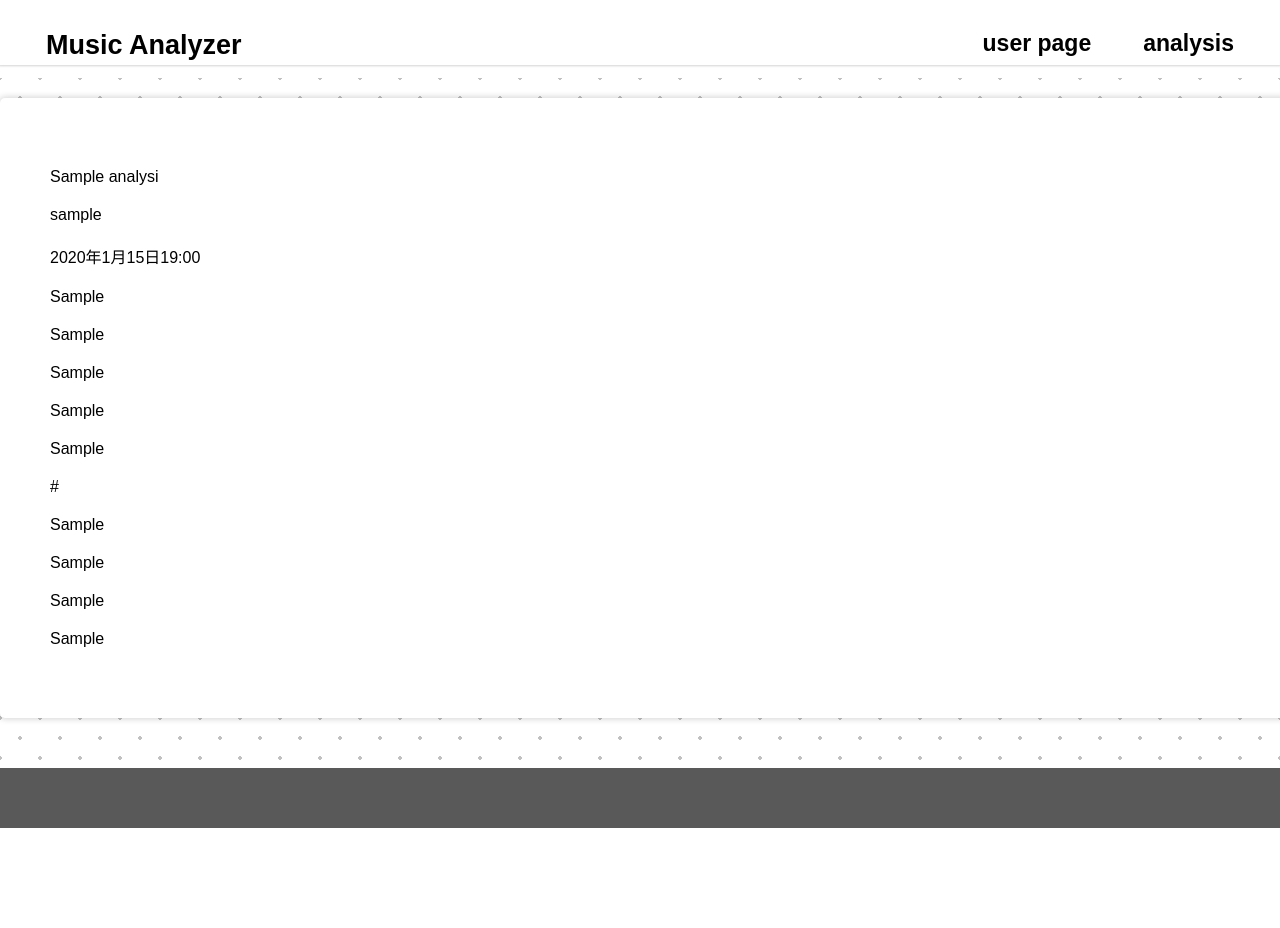
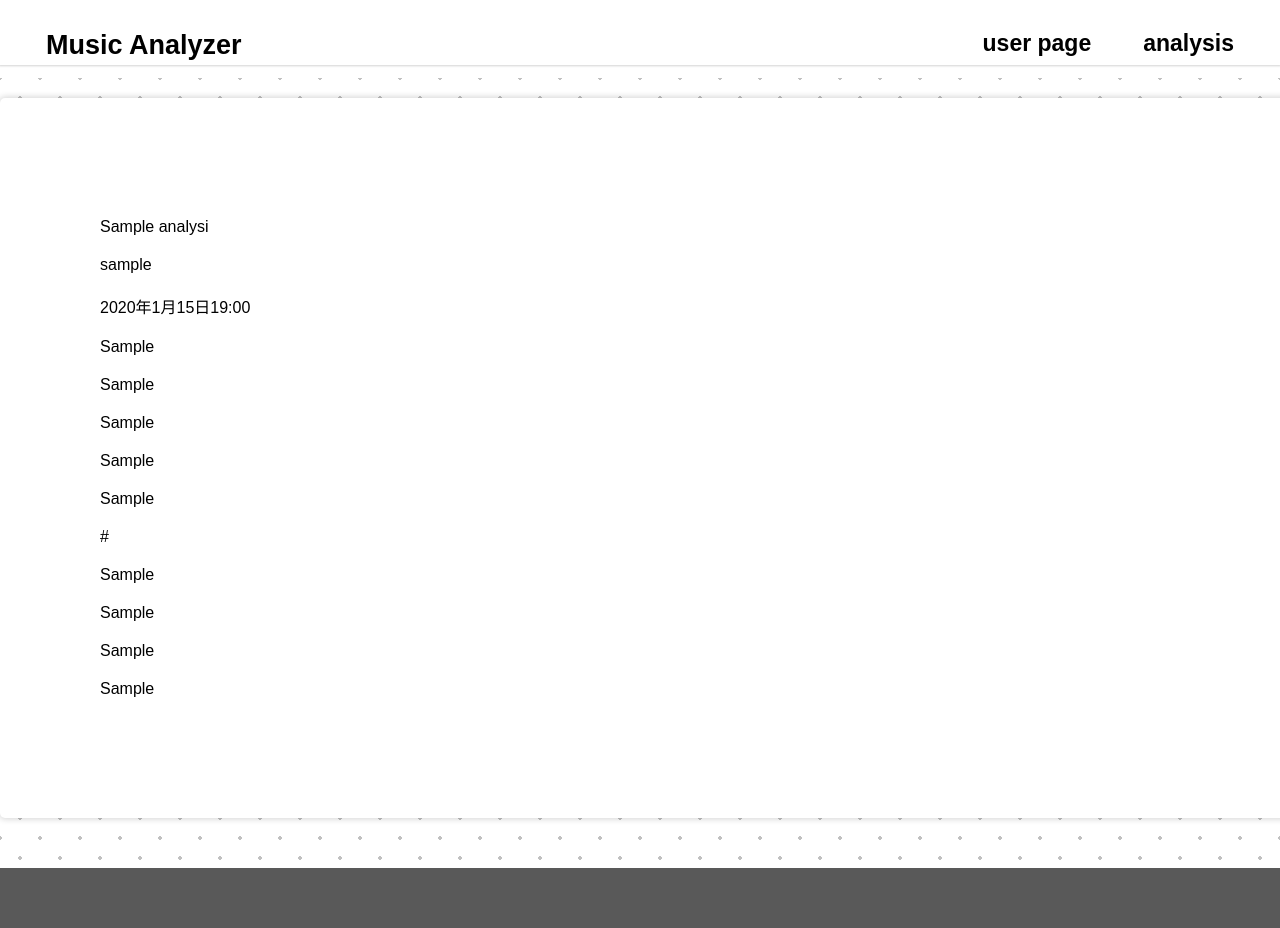
Before and after one commit to 1f10220158/project_cs-ex4, a Django app: page / in a window 1280 px wide. Before the commit the page ends 828 px from the top, so only its background shows below. Run offline with Django 4.2, Linux system fonts and the light colour scheme; tables that the repository leaves empty hold one stand-in row (values such as "Sample post").

Commit message:
2024/01/10/16:32

```diff
--- a/app/static/css/home.css
+++ b/app/static/css/home.css
@@ -1,3 +1,5 @@
+@charset "utf-8";
+
 #main {
     background-color: white;
     width: 95%;
@@ -6,6 +8,10 @@
     border-radius: 5px;
     padding: 50px;
   }
+
+.main-box {
+    padding: 50px;
+}
 
   h2.mid-header {
     font-size: 23px;
--- a/app/templates/home.html
+++ b/app/templates/home.html
@@ -12,7 +12,6 @@
               <p>{{ analysis.user_name }}</p>
             </div>
         {% endfor %}
-
 
       <div id="sidebar">
         {% for analysis in analyses %}
```
